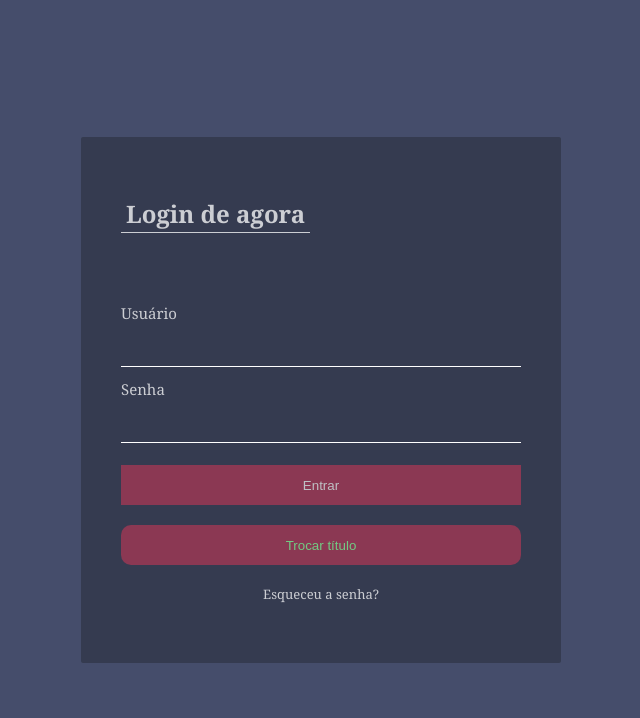
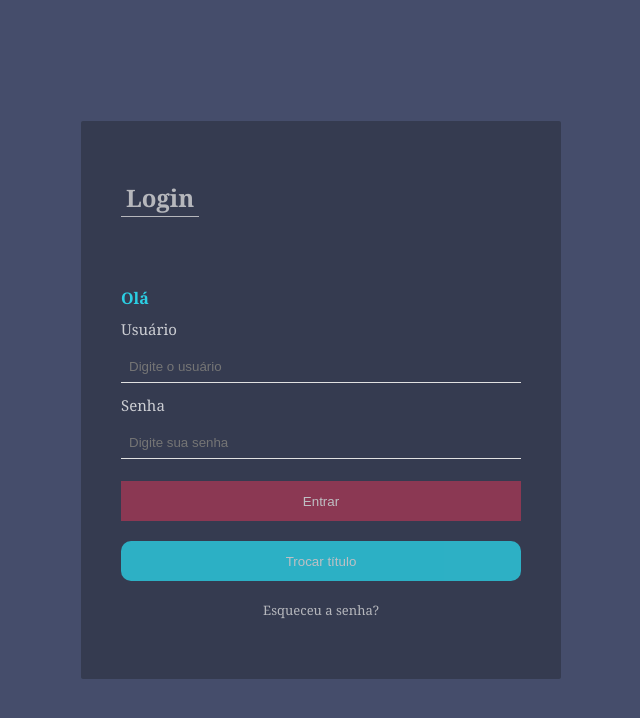
Before and after one commit to vi-lcandido/oidevs, a React (Create React App) app in the folder curso-formacao/react_1/exercicio2/login-page/: page / in a window 1280 px wide. Shown: the top 718 px of the page, without its empty margins (319-959 px from the left). Built offline with nearby package versions, Linux system fonts and the light colour scheme; the HTML template or start-up script is replaced by a standard one.

Commit message:
aula 5 - add onChange of input user on screen

```diff
--- a/curso-formacao/react_1/exercicio2/login-page/src/view/components/Button/index.js
+++ b/curso-formacao/react_1/exercicio2/login-page/src/view/components/Button/index.js
@@ -1,12 +1,12 @@
 import "./style.css";
 import ProtoTypes from "prop-types";
 
-const Button = ({ borderRadius, color, text, aoClicar }) => {
+const Button = ({ borderRadius, bgcolor, text, aoClicar }) => {
   return (
     <button
       onClick={aoClicar}
       className="login-button"
-      style={{ borderRadius, color }}
+      style={{ borderRadius, backgroundColor: bgcolor }}
     >
       {text}
     </button>
@@ -15,13 +15,13 @@ const Button = ({ borderRadius, color, text, aoClicar }) => {
 
 Button.propTypes = {
   text: ProtoTypes.string.isRequired,
-  aoClicar: ProtoTypes.func.isRequired,
+  aoClicar: ProtoTypes.func,
   borderRadius: ProtoTypes.string,
 };
 
 Button.defaultProps = {
   borderRadius: "0px",
-  color: "#e1e1e1",
+  bgcolor: "#a13854",
 };
 
 export default Button;
--- a/curso-formacao/react_1/exercicio2/login-page/src/view/components/Button/style.css
+++ b/curso-formacao/react_1/exercicio2/login-page/src/view/components/Button/style.css
@@ -1,10 +1,10 @@
 .login-button {
-  background-color: #a13854;
   border: none;
   margin: 10px 0;
   height: 40px;
   cursor: pointer;
   opacity: 0.8;
+  color:#e1e1e1
 }
 
 .login-button:hover{
--- a/curso-formacao/react_1/exercicio2/login-page/src/view/components/Input/index.js
+++ b/curso-formacao/react_1/exercicio2/login-page/src/view/components/Input/index.js
@@ -1,10 +1,18 @@
-import "./style.css"
+import "./style.css";
 
-const Input = ({ label, inputtype })=> {
-    return <>
-    <label>{label}</label>
-    <input className="login-input" type={inputtype}/>
-        </>;
-}
+const Input = ({ label, inputtype, placeholder, onChange, value }) => {
+  return (
+    <>
+      <label>{label}</label>
+      <input
+        type={inputtype}
+        placeholder={placeholder}
+        onChange={onChange}
+        value={value}
+        className="login-input"
+      />
+    </>
+  );
+};
 
 export default Input;
--- a/curso-formacao/react_1/exercicio2/login-page/src/view/components/Input/style.css
+++ b/curso-formacao/react_1/exercicio2/login-page/src/view/components/Input/style.css
@@ -1,15 +1,15 @@
-.login-input{
+.login-input {
   border: none;
-    border-bottom: 1px solid #fff;
+  border-bottom: 1px solid #e1e1e1;
   background-color: transparent;
   margin: 12px 0;
   outline: none;
   padding: 8px;
 }
-input{
-    color: #fff;
+input {
+  color: #e1e1e1;
 }
-label{
+label {
   font-size: 15px;
   opacity: 0.75;
 }
--- a/curso-formacao/react_1/exercicio2/login-page/src/view/components/Link/style.css
+++ b/curso-formacao/react_1/exercicio2/login-page/src/view/components/Link/style.css
@@ -1,8 +1,8 @@
-a.login-link{
-    text-decoration: none;
-    color: #fff;
-    margin-top: 10px;
-    text-align: center;
-    opacity: 0.75;
-    font-size: 13px;
+a.login-link {
+  text-decoration: none;
+  color: #e1e1e1;
+  margin-top: 10px;
+  text-align: center;
+  opacity: 0.75;
+  font-size: 13px;
 }
--- /dev/null
+++ b/curso-formacao/react_1/exercicio2/login-page/src/view/components/Subtitle/index.js
@@ -0,0 +1,13 @@
+import ProtoTypes from "prop-types";
+
+const Subtitle = ({ text }) => {
+  return (
+    <h4 style={{ color: "#2bcee3", margin: "0px 0px 10px" }}>Olá{text}</h4>
+  );
+};
+
+Subtitle.propTypes = {
+  text: ProtoTypes.string,
+};
+
+export default Subtitle;
--- a/curso-formacao/react_1/exercicio2/login-page/src/view/components/Title/index.js
+++ b/curso-formacao/react_1/exercicio2/login-page/src/view/components/Title/index.js
@@ -1,17 +1,17 @@
-import "./style.css"
-import ProtoTypes from "prop-types"
+import "./style.css";
+import ProtoTypes from "prop-types";
 
 const Title = ({ text }) => {
-    return (
-        <div className="login-header">
-            <h2 className="title">{text}</h2>
-        </div>
-    );
-}
+  return (
+    <div className="login-header">
+      <h2 className="title">{text}</h2>
+    </div>
+  );
+};
 //adcionando uma propriedade morango do tipo objeto
 //esse objeto vai tipar o componente usando ProtoTypes
 Title.propTypes = {
-    text: ProtoTypes.string
-}
+  text: ProtoTypes.string,
+};
 
 export default Title;
--- a/curso-formacao/react_1/exercicio2/login-page/src/view/components/Title/style.css
+++ b/curso-formacao/react_1/exercicio2/login-page/src/view/components/Title/style.css
@@ -1,11 +1,11 @@
 .login-header {
   padding-bottom: 70px;
   opacity: 0.75;
-  color: #fff;
+  color: #e1e1e1;
 }
 
 h2.title {
-  border-bottom: 1px solid #fff;
+  border-bottom: 1px solid #e1e1e1;
   width: fit-content;
   padding: 0 5px 2px;
 }
--- a/curso-formacao/react_1/exercicio2/login-page/src/view/login/login_page.js
+++ b/curso-formacao/react_1/exercicio2/login-page/src/view/login/login_page.js
@@ -3,15 +3,17 @@ import Title from "../components/Title";
 import Input from "../components/Input";
 import Button from "../components/Button";
 import Link from "../components/Link";
+import Subtitle from "../components/Subtitle";
 import "./style.css";
 import { useState } from "react";
 
 const LoginPage = () => {
   const navigate = useNavigate();
-  const [title, setTitle] = useState("Login de agora")
+  const [title, setTitle] = useState("Login");
   const mudarTitulo = () => {
-    setTitle("Sucesso")
-  }
+    setTitle("Alterado");
+  };
+  const [subtitle, setSubtitle] = useState();
 
   function vaParaHome() {
     navigate("/home");
@@ -21,10 +23,25 @@ const LoginPage = () => {
     <div className="page">
       <section className="container">
         <Title text={title} />
-        <Input label="Usuário" inputtype="email" />
-        <Input label="Senha" inputtype="password" />
+        <Subtitle text={subtitle} />
+        <Input
+          placeholder="Digite o usuário"
+          label="Usuário"
+          value={subtitle}
+          onChange={(e) => setSubtitle(e.target.value)}
+        />
+        <Input
+          placeholder="Digite sua senha"
+          label="Senha"
+          inputtype="password"
+        />
         <Button text="Entrar" aoClicar={vaParaHome} />
-        <Button text="Trocar título" aoClicar={mudarTitulo} color="#82ee90" borderRadius="10px"/>
+        <Button
+          text="Trocar título"
+          aoClicar={mudarTitulo}
+          bgcolor="#2bcee3"
+          borderRadius="10px"
+        />
         <Link text="Esqueceu a senha?" link="https://www.google.com.br" />
       </section>
     </div>
```
Also changed, not shown: curso-formacao/react_1/exercicio2/login-page/public/manifest.json. Lines whose indentation alone changed are shown as unchanged.
